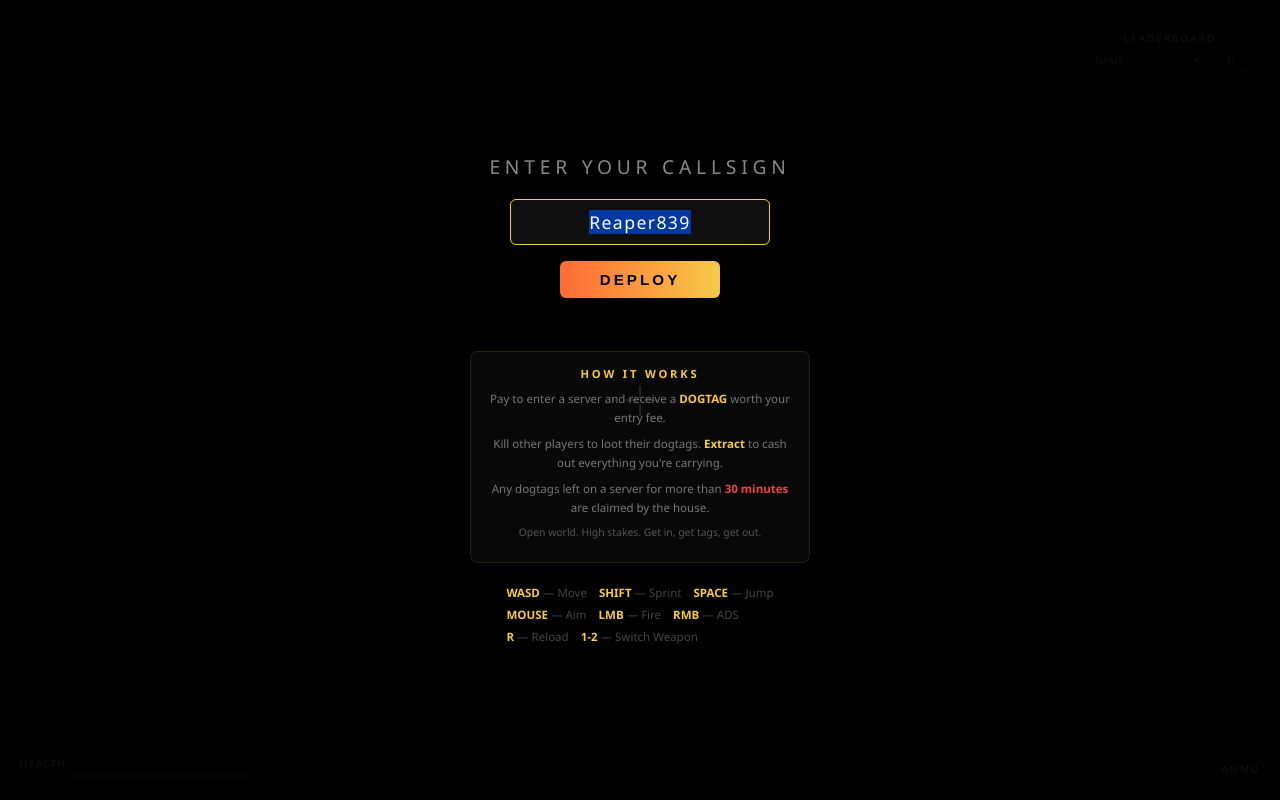
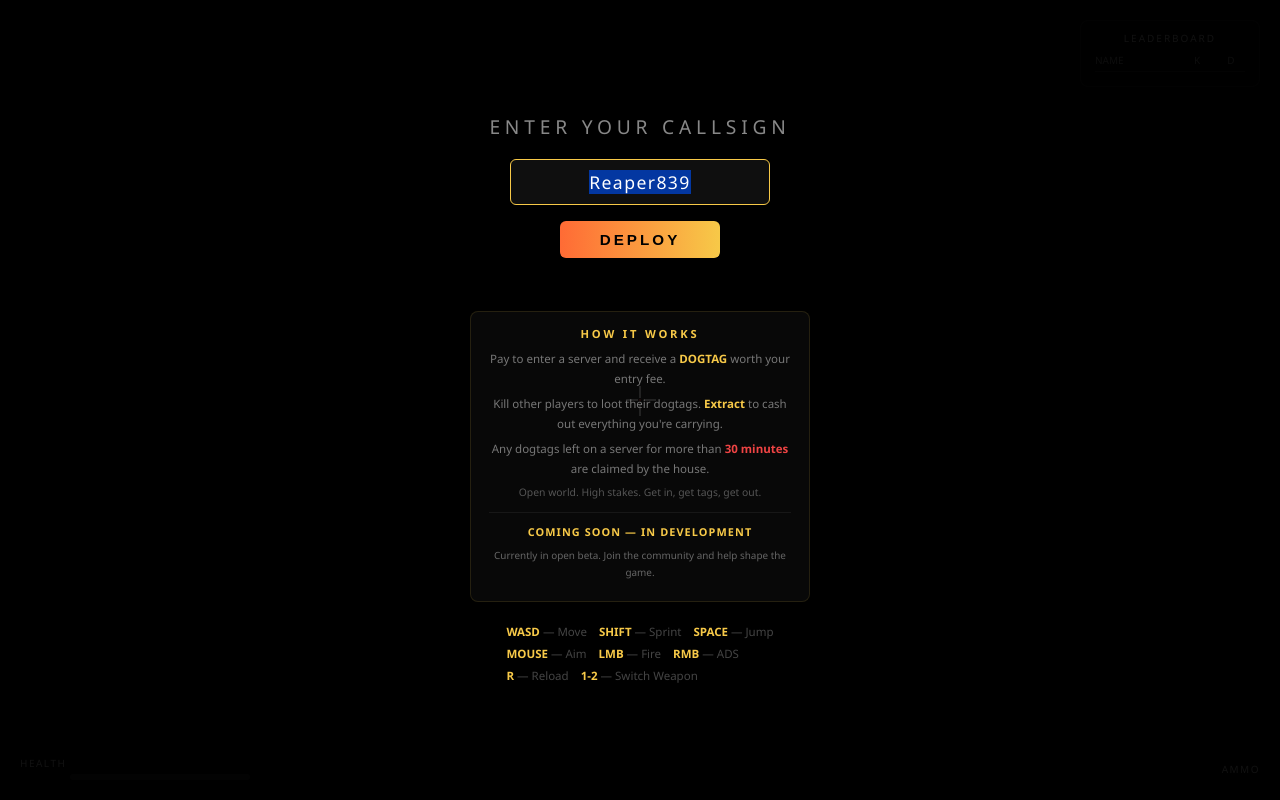
Before and after one commit to Tanner253/fps, a website built with Vite: page index.html in a window 1280 px wide. Built offline with nearby package versions, Linux system fonts and the light colour scheme.

Commit message:
feat: add coming soon / open beta notice to start screen
Made-with: Cursor

```diff
--- a/index.html
+++ b/index.html
@@ -120,6 +120,10 @@
       <p>Kill other players to loot their dogtags. <span class="highlight">Extract</span> to cash out everything you're carrying.</p>
       <p>Any dogtags left on a server for more than <span class="warn">30 minutes</span> are claimed by the house.</p>
       <p style="color:#555;font-size:0.65rem;margin-top:4px;">Open world. High stakes. Get in, get tags, get out.</p>
+      <div style="margin-top:10px;padding-top:10px;border-top:1px solid rgba(255,255,255,0.06);">
+        <p style="color:#f7c948;font-size:0.68rem;font-weight:600;letter-spacing:0.1em;">COMING SOON — IN DEVELOPMENT</p>
+        <p style="color:#666;font-size:0.62rem;margin-top:4px;">Currently in open beta. Join the community and help shape the game.</p>
+      </div>
     </div>
     <div class="controls">
       <span>WASD</span> — Move &nbsp;&nbsp; <span>SHIFT</span> — Sprint &nbsp;&nbsp; <span>SPACE</span> — Jump<br/>
```
